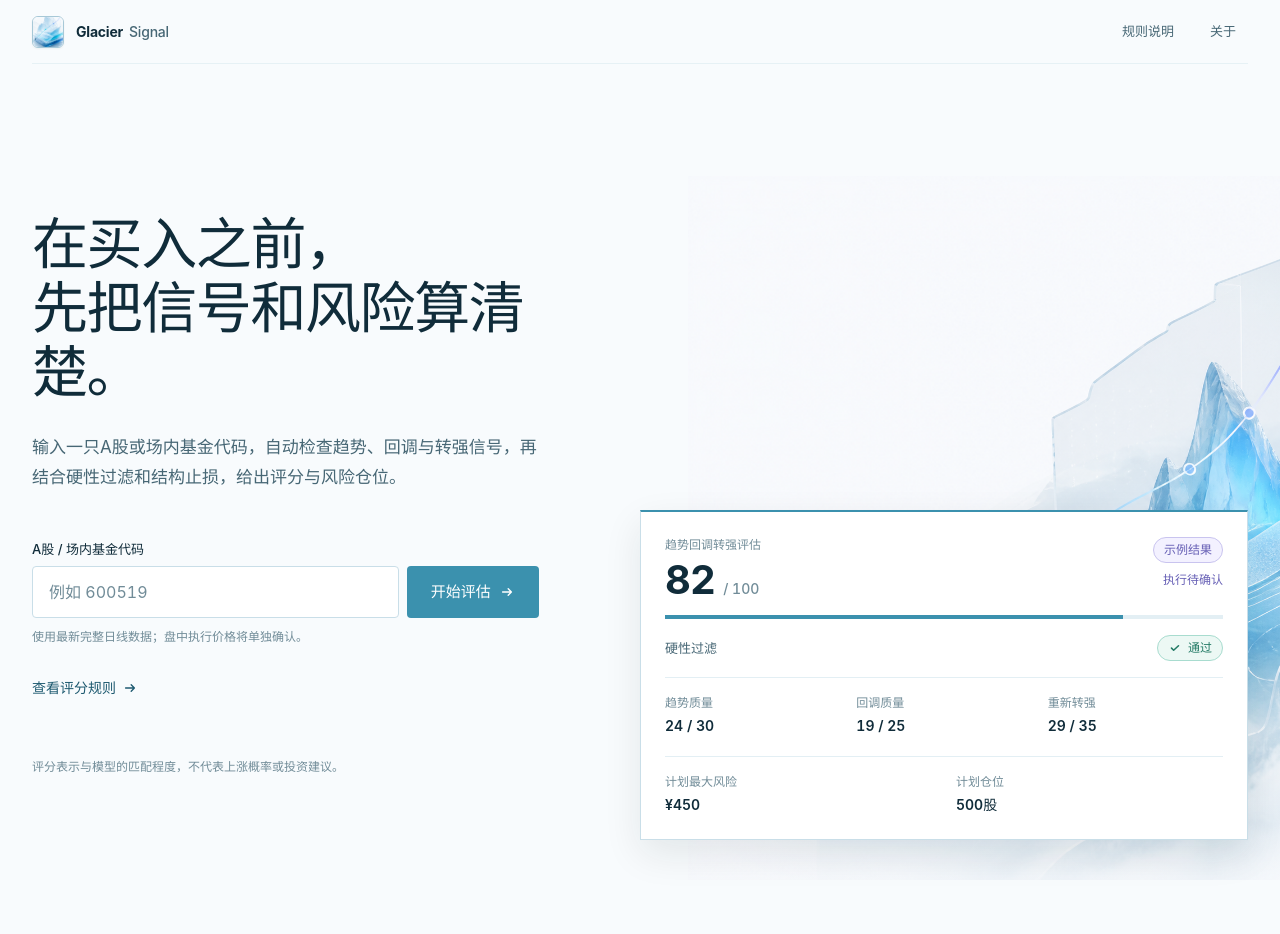
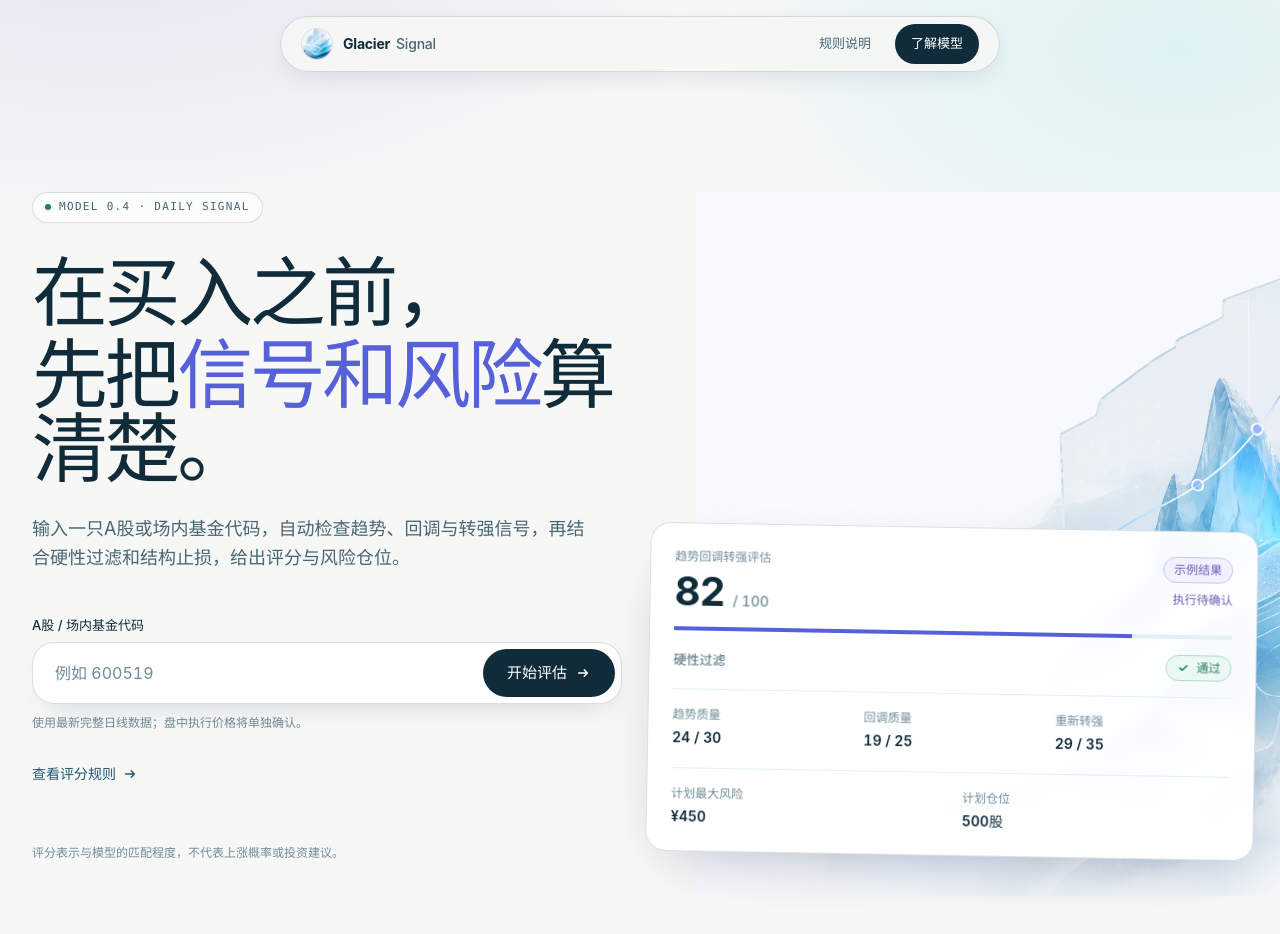
Before and after one commit to r3215407/stock-system, a Next.js app: page / in a window 1280 px wide. Shown: the top 934 px of the page. Built offline with nearby package versions, Linux system fonts and the light colour scheme.

Commit message:
Adopt editorial Hallmark-inspired visual system

```diff
--- a/app/globals.css
+++ b/app/globals.css
@@ -15,20 +15,42 @@
 
 html {
   min-width: 320px;
-  background: #f8fbfd;
+  background: #f7f8f6;
   scroll-behavior: smooth;
 }
 
 body {
   margin: 0;
-  background: #f8fbfd;
+  background:
+    radial-gradient(1100px 560px at 8% -8%, rgba(86, 97, 217, 0.12), transparent 60%),
+    radial-gradient(900px 520px at 92% 5%, rgba(105, 210, 231, 0.18), transparent 56%),
+    #f7f8f6;
   color: #102c3a;
-  font-family: Inter, "SF Pro Display", "PingFang SC", "Microsoft YaHei", sans-serif;
+  font-family: Geist, Inter, "SF Pro Display", "PingFang SC", "Microsoft YaHei", system-ui, sans-serif;
   text-rendering: optimizeLegibility;
   -webkit-font-smoothing: antialiased;
+}
+
+::selection {
+  background: rgba(86, 97, 217, 0.18);
+  color: #102c3a;
 }
 
 button,
 input {
   font: inherit;
 }
+
+@media (prefers-reduced-motion: reduce) {
+  html {
+    scroll-behavior: auto;
+  }
+
+  *,
+  *::before,
+  *::after {
+    animation-duration: 0.01ms !important;
+    animation-iteration-count: 1 !important;
+    transition-duration: 0.01ms !important;
+  }
+}
--- a/components/BrandLogo.tsx
+++ b/components/BrandLogo.tsx
@@ -5,12 +5,12 @@ export default function BrandLogo({ className = "" }: { className?: string }) {
   return (
     <Link
       aria-label="Glacier Signal 首页"
-      className={`inline-flex min-h-11 items-center gap-3 rounded-[6px] text-[#102C3A] outline-none focus-visible:ring-2 focus-visible:ring-[#69D2E7] focus-visible:ring-offset-2 focus-visible:ring-offset-[#F8FBFD] ${className}`}
+      className={`inline-flex min-h-10 items-center gap-2.5 rounded-full text-[#102C3A] outline-none focus-visible:ring-2 focus-visible:ring-[#5661D9] focus-visible:ring-offset-2 ${className}`}
       href="/"
     >
       <span
         aria-hidden="true"
-        className="relative size-8 shrink-0 overflow-hidden rounded-[6px] border border-[#A7C8D7] bg-white shadow-[0_1px_2px_rgba(16,44,58,0.05)]"
+        className="relative size-8 shrink-0 overflow-hidden rounded-full border border-[#102C3A]/15 bg-white"
       >
         <Image
           alt=""
--- a/components/EvaluationSearch.tsx
+++ b/components/EvaluationSearch.tsx
@@ -14,12 +14,12 @@ export default function EvaluationSearch({
       <label className="block text-[13px] font-[550] leading-[18px] text-[#102C3A]" htmlFor="evaluation-symbol">
         A股 / 场内基金代码
       </label>
-      <div className="mt-2 grid grid-cols-[minmax(0,1fr)_104px] gap-2 sm:flex sm:flex-row">
+      <div className="mt-2 grid grid-cols-[minmax(0,1fr)_108px] gap-2 rounded-[20px] border border-[#102C3A]/15 bg-white/85 p-1.5 shadow-[0_12px_32px_-18px_rgba(20,30,80,0.22)] sm:flex sm:flex-row">
         <input
           aria-describedby={error ? "evaluation-symbol-error" : "evaluation-symbol-help"}
           aria-invalid={Boolean(error)}
           autoComplete="off"
-          className="h-12 min-w-0 flex-1 rounded-[6px] border border-[#C9DEE8] bg-white px-3 text-base font-medium text-[#102C3A] outline-none placeholder:font-normal placeholder:text-[#718C98] focus:border-[#3B91AE] focus:ring-2 focus:ring-[#69D2E7]/25 aria-[invalid=true]:border-[#B44D5C] tabular-nums sm:px-4"
+          className="h-12 min-w-0 flex-1 rounded-2xl border-0 bg-transparent px-3 text-base font-medium text-[#102C3A] outline-none placeholder:font-normal placeholder:text-[#718C98] focus:bg-[#F7F8F6] aria-[invalid=true]:text-[#B44D5C] tabular-nums sm:px-4"
           defaultValue={defaultValue}
           id="evaluation-symbol"
           name="symbol"
@@ -32,7 +32,7 @@ export default function EvaluationSearch({
           type="text"
         />
         <button
-          className="inline-flex h-12 min-w-0 items-center justify-center rounded-[6px] bg-[#3B91AE] px-3 text-sm font-semibold text-white outline-none transition-colors hover:bg-[#25748F] focus-visible:ring-2 focus-visible:ring-[#69D2E7] focus-visible:ring-offset-2 sm:min-w-[120px] sm:px-6"
+          className="inline-flex h-12 min-w-0 items-center justify-center rounded-full bg-[#102C3A] px-3 text-sm font-semibold text-white outline-none transition-transform hover:-translate-y-0.5 focus-visible:ring-2 focus-visible:ring-[#5661D9] focus-visible:ring-offset-2 sm:min-w-[124px] sm:px-6"
           type="submit"
         >
           开始评估
--- a/components/Hero.tsx
+++ b/components/Hero.tsx
@@ -53,7 +53,7 @@ function ResultPreview() {
   return (
     <div
       aria-label="示例评分结果"
-      className="absolute inset-x-4 bottom-0 overflow-hidden border border-[#C9DEE8] border-t-2 border-t-[#3B91AE] bg-white shadow-[0_14px_36px_rgba(8,28,38,0.09)] sm:inset-x-8 sm:bottom-7 lg:-left-12 lg:right-24 lg:bottom-10 xl:right-36"
+      className="absolute inset-x-4 bottom-0 overflow-hidden rounded-[20px] border border-[#102C3A]/15 bg-white/95 shadow-[0_24px_60px_-28px_rgba(20,30,80,0.32)] backdrop-blur-sm sm:inset-x-8 sm:bottom-7 lg:-left-12 lg:right-24 lg:bottom-10 lg:rotate-[1deg] xl:right-36"
       role="img"
     >
       <div className="p-5 sm:p-6">
@@ -81,7 +81,7 @@ function ResultPreview() {
         </div>
 
         <div className="mt-4 flex h-1 overflow-hidden bg-[#E3EFF4]" aria-hidden="true">
-          <span className="w-[82%] bg-[#3B91AE]" />
+          <span className="w-[82%] bg-[#5661D9]" />
         </div>
 
         <div className="mt-4 flex items-center justify-between border-b border-[#E3EFF4] pb-4">
@@ -137,44 +137,51 @@ export default function Hero({
   return (
     <section
       className={[
-        "relative isolate min-h-screen overflow-hidden bg-[#F8FBFD] font-sans text-[#102C3A]",
+        "relative isolate min-h-screen overflow-hidden font-sans text-[#102C3A]",
         className,
       ]
         .filter(Boolean)
         .join(" ")}
     >
       <div className="relative mx-auto w-full max-w-7xl px-4 sm:px-5 lg:px-8">
-        <header className="flex h-14 items-center justify-between border-b border-[#E3EFF4]/80 sm:h-16">
+        <header className="fixed inset-x-4 top-4 z-50 mx-auto flex h-14 max-w-[720px] items-center justify-between rounded-full border border-[#102C3A]/15 bg-[#F7F8F6]/80 px-4 shadow-[0_8px_30px_-12px_rgba(20,30,80,0.18)] backdrop-blur-xl sm:px-5">
           <BrandLogo />
 
           <nav aria-label="Hero 导航" className="flex items-center gap-1 sm:gap-3">
             <a
-              className="inline-flex min-h-11 items-center rounded-md px-2 text-[13px] font-[550] text-[#476775] outline-none transition-colors hover:text-[#1E5A70] focus-visible:ring-2 focus-visible:ring-[#69D2E7] sm:px-3"
+              className="inline-flex min-h-10 items-center rounded-full px-3 text-[13px] font-[550] text-[#476775] outline-none transition-colors hover:bg-white/70 hover:text-[#102C3A] focus-visible:ring-2 focus-visible:ring-[#5661D9]"
               href={rulesHref}
             >
               规则说明
             </a>
             <a
-              className="hidden min-h-11 items-center rounded-md px-3 text-[13px] font-[550] text-[#476775] outline-none transition-colors hover:text-[#1E5A70] focus-visible:ring-2 focus-visible:ring-[#69D2E7] sm:inline-flex"
+              className="hidden min-h-10 items-center rounded-full bg-[#102C3A] px-4 text-[13px] font-[550] text-white outline-none transition-transform hover:-translate-y-0.5 focus-visible:ring-2 focus-visible:ring-[#5661D9] focus-visible:ring-offset-2 sm:inline-flex"
               href={aboutHref}
             >
-              关于
+              了解模型
             </a>
           </nav>
         </header>
 
-        <div className="grid min-h-[calc(100svh-4rem)] items-start gap-14 py-12 md:py-20 lg:grid-cols-12 lg:gap-0 lg:py-24 xl:py-28">
-          <div className="max-w-[560px] lg:col-span-5 lg:pt-5 xl:pt-9">
-            <h1 className="max-w-[560px] text-[34px] font-[620] leading-[42px] tracking-[-0.025em] text-[#102C3A] min-[360px]:text-[36px] min-[360px]:leading-[44px] md:text-[44px] md:leading-[52px] lg:text-[48px] lg:leading-[57px] xl:text-[56px] xl:leading-[64px]">
+        <div className="grid min-h-screen items-start gap-16 pb-20 pt-36 md:pb-24 md:pt-44 lg:grid-cols-12 lg:gap-0 lg:pb-28 lg:pt-44 xl:pt-48">
+          <div className="max-w-[680px] lg:col-span-6">
+            <div className="inline-flex items-center gap-2 rounded-full border border-[#102C3A]/15 bg-white/65 px-3 py-1.5 font-mono text-[11px] uppercase tracking-[0.12em] text-[#476775]">
+              <span className="size-1.5 rounded-full bg-[#237A65]" />
+              Model 0.4 · Daily signal
+            </div>
+            <h1 className="mt-8 max-w-[680px] text-[44px] font-[600] leading-[0.98] tracking-[-0.045em] text-[#102C3A] min-[390px]:text-[46px] md:text-[64px] lg:text-[68px] xl:text-[76px]">
               <span className="block">在买入之前，</span>
-              <span className="block">先把信号和风险算清楚。</span>
+              <span className="mt-2 block">
+                <span className="block md:inline">先把<em className="text-[#5661D9]">信号</em></span>
+                <span className="block md:inline"><em className="text-[#5661D9]">和风险</em><span className="block md:inline">算清楚。</span></span>
+              </span>
             </h1>
 
-            <p className="mt-7 max-w-[510px] text-base leading-[27px] text-[#476775] md:text-[17px] md:leading-[30px]">
+            <p className="mt-7 max-w-[570px] text-base leading-[27px] text-[#476775] md:text-[18px] md:leading-[29px]">
               输入一只A股或场内基金代码，自动检查趋势、回调与转强信号，再结合硬性过滤和结构止损，给出评分与风险仓位。
             </p>
 
-            <form action={formAction} className="mt-12 max-w-[560px]" method="get">
+            <form action={formAction} className="mt-11 max-w-[590px]" method="get">
               <label
                 className="block text-[13px] font-[550] leading-[18px] text-[#102C3A]"
                 htmlFor="hero-stock-code"
@@ -182,11 +189,11 @@ export default function Hero({
                 A股 / 场内基金代码
               </label>
 
-              <div className="mt-2 grid grid-cols-[minmax(0,1fr)_108px] gap-2 sm:flex sm:flex-row">
+              <div className="mt-2 grid grid-cols-[minmax(0,1fr)_112px] gap-2 rounded-[22px] border border-[#102C3A]/15 bg-white/85 p-1.5 shadow-[0_12px_32px_-18px_rgba(20,30,80,0.28)] backdrop-blur-sm sm:flex sm:flex-row">
                 <input
                   aria-describedby="hero-stock-code-help hero-stock-code-disclaimer"
                   autoComplete="off"
-                  className="h-[52px] min-w-0 flex-1 rounded-[4px] border border-[#C9DEE8] bg-white px-3 text-base font-medium leading-6 text-[#102C3A] outline-none transition-colors placeholder:font-normal placeholder:text-[#718C98] hover:border-[#A7C8D7] focus:border-[#3B91AE] focus:ring-2 focus:ring-[#69D2E7]/25 invalid:not-placeholder-shown:border-[#B44D5C] tabular-nums sm:px-4"
+                  className="h-12 min-w-0 flex-1 rounded-2xl border-0 bg-transparent px-3 text-base font-medium leading-6 text-[#102C3A] outline-none placeholder:font-normal placeholder:text-[#718C98] focus:bg-white/70 invalid:not-placeholder-shown:text-[#B44D5C] tabular-nums sm:px-4"
                   id="hero-stock-code"
                   inputMode="numeric"
                   maxLength={6}
@@ -199,7 +206,7 @@ export default function Hero({
                   type="text"
                 />
                 <button
-                  className="inline-flex h-[52px] min-w-0 items-center justify-center gap-1.5 rounded-[4px] bg-[#3B91AE] px-3 text-[14px] font-semibold leading-[22px] text-white outline-none transition-colors hover:bg-[#25748F] active:bg-[#1E5A70] focus-visible:ring-2 focus-visible:ring-[#69D2E7] focus-visible:ring-offset-2 focus-visible:ring-offset-[#F8FBFD] disabled:cursor-not-allowed disabled:bg-[#9FB3BC] sm:min-w-[120px] sm:gap-2 sm:px-6 sm:text-[15px]"
+                  className="inline-flex h-12 min-w-0 items-center justify-center gap-1.5 rounded-full bg-[#102C3A] px-3 text-[14px] font-semibold leading-[22px] text-white outline-none transition-transform hover:-translate-y-0.5 focus-visible:ring-2 focus-visible:ring-[#5661D9] focus-visible:ring-offset-2 disabled:cursor-not-allowed disabled:bg-[#9FB3BC] sm:min-w-[126px] sm:gap-2 sm:px-6 sm:text-[15px]"
                   type="submit"
                 >
                   开始评估
@@ -213,7 +220,7 @@ export default function Hero({
             </form>
 
             <a
-              className="mt-5 inline-flex min-h-11 items-center gap-1.5 text-sm font-[550] leading-[22px] text-[#1E5A70] outline-none transition-colors hover:text-[#25748F] focus-visible:ring-2 focus-visible:ring-[#69D2E7] focus-visible:ring-offset-2 focus-visible:ring-offset-[#F8FBFD]"
+              className="mt-5 inline-flex min-h-11 items-center gap-1.5 text-sm font-[550] leading-[22px] text-[#1E5A70] outline-none transition-colors hover:text-[#5661D9] focus-visible:rounded-full focus-visible:ring-2 focus-visible:ring-[#5661D9] focus-visible:ring-offset-2"
               href={rulesHref}
             >
               查看评分规则
@@ -228,7 +235,7 @@ export default function Hero({
             </p>
           </div>
 
-          <div className="relative mx-auto w-full max-w-[560px] lg:col-span-6 lg:col-start-7 lg:ml-8 lg:w-[calc(100%+4rem)] lg:max-w-none xl:ml-12 xl:w-[calc(100%+6rem)]">
+          <div className="relative mx-auto w-full max-w-[560px] lg:col-span-6 lg:ml-10 lg:w-[calc(100%+4rem)] lg:max-w-none xl:ml-14 xl:w-[calc(100%+6rem)]">
             <div className="relative hidden aspect-square overflow-visible md:block">
               <Image
                 alt=""
@@ -240,7 +247,7 @@ export default function Hero({
               />
               <div
                 aria-hidden="true"
-                className="absolute inset-0 bg-gradient-to-b from-white/5 via-transparent to-[#F8FBFD]/20"
+                className="absolute inset-0 bg-gradient-to-b from-white/5 via-transparent to-[#F7F8F6]/15"
               />
               <ResultPreview />
             </div>
@@ -256,7 +263,7 @@ export default function Hero({
               />
               <div
                 aria-hidden="true"
-                className="absolute inset-0 bg-gradient-to-b from-white/5 via-transparent to-[#F8FBFD]/20"
+                className="absolute inset-0 bg-gradient-to-b from-white/5 via-transparent to-[#F7F8F6]/15"
               />
               <ResultPreview />
             </div>
```
Also changed, not shown: app/evaluate/page.tsx (+9 -9 lines), components/EvaluationWorkspace.tsx (+21 -21 lines), 1 other file (tests, documents, lock files or other folders).
